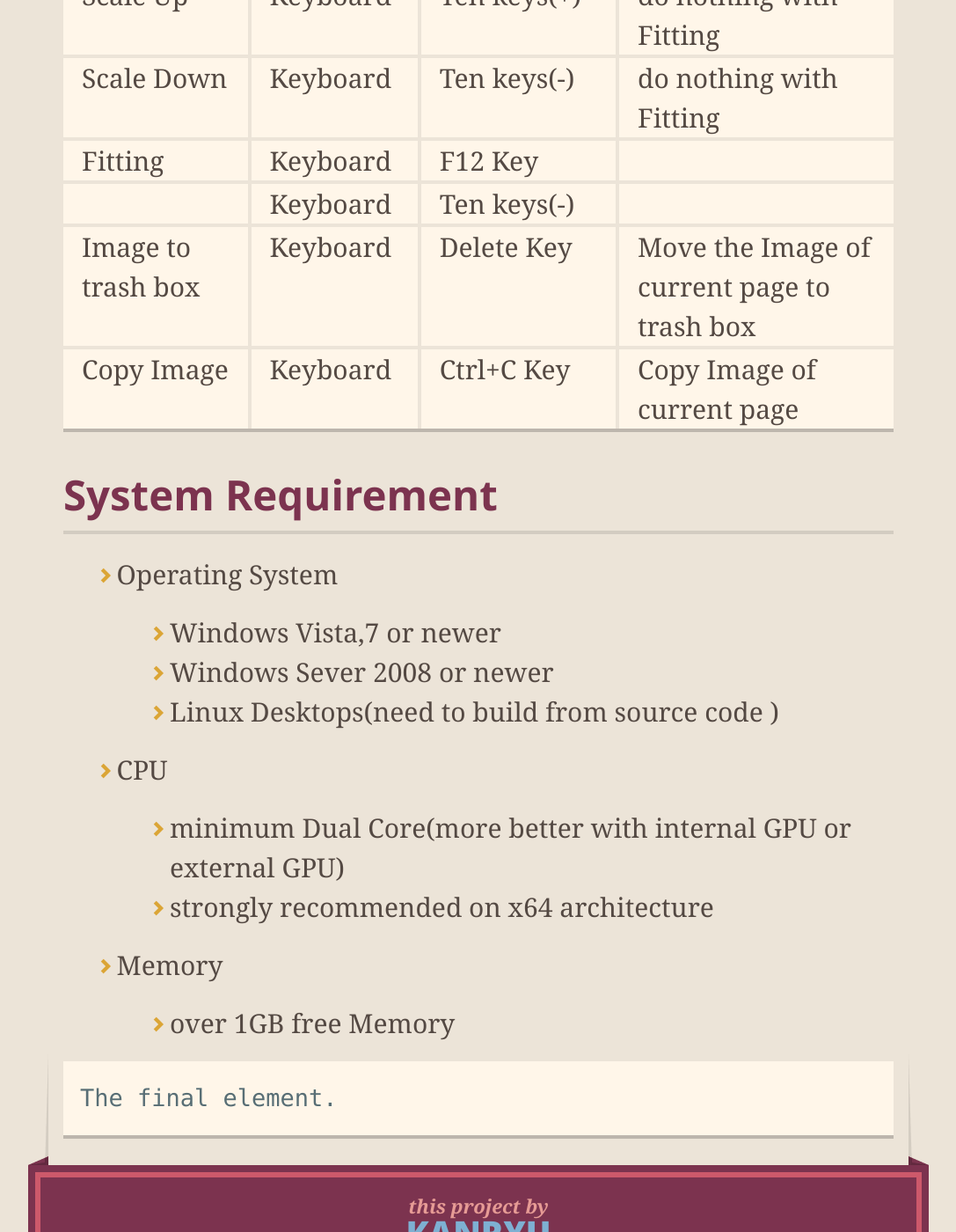
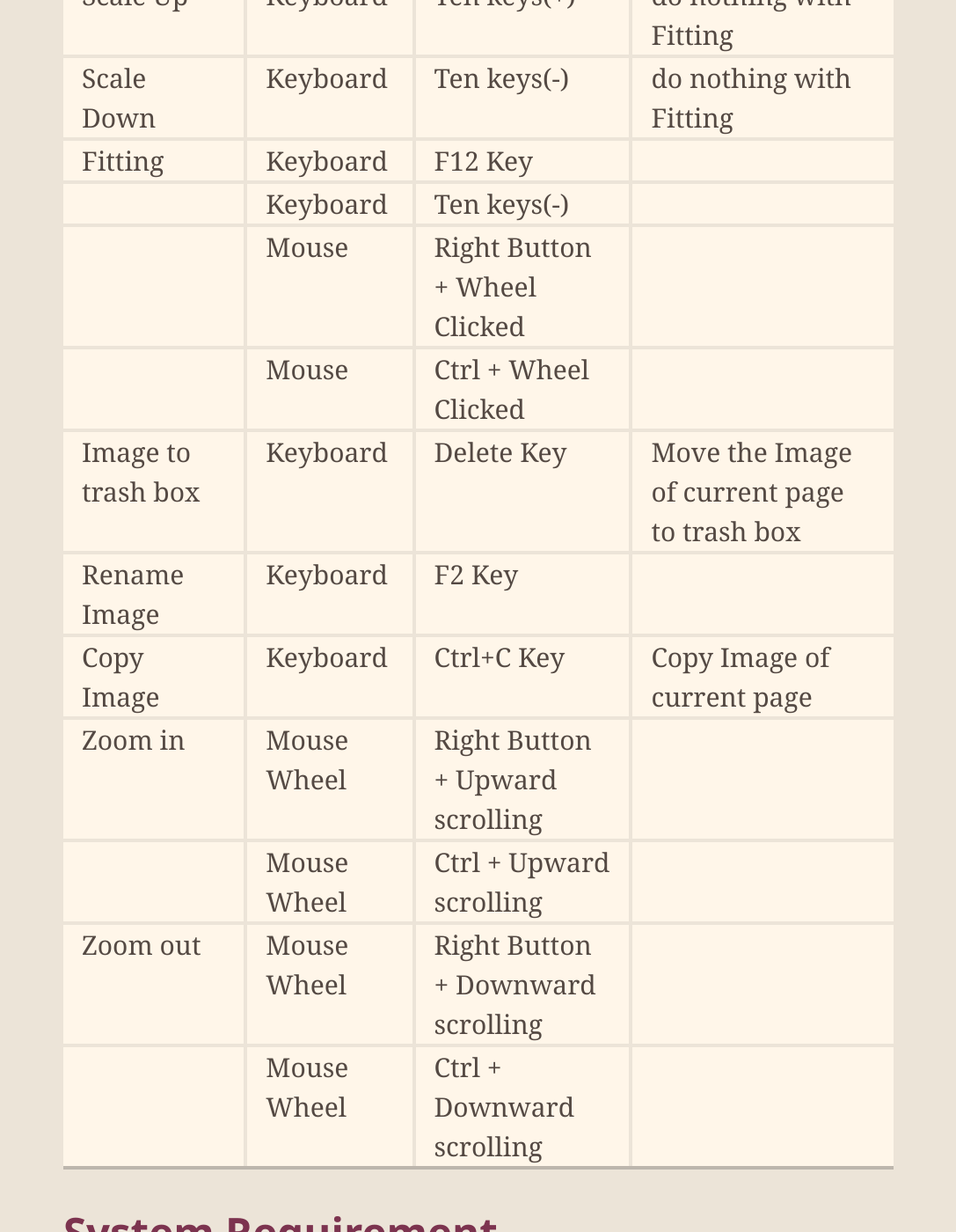
Before and after one commit to kanryu/quickviewer, a Jekyll site: the page built from docs/index.md, in a window 1280 px wide and 1400 px high, scrolled down 13752 px. Shown: the whole window at 88% size, without its empty margins (96-1183 px from the left). Built offline with Jekyll 4.4.1, drawn with Linux system fonts in a browser that asks for light colours; nearby versions of some CDN libraries; our own code applies the rules of GitHub Pages for plain Markdown files; some of the changed text lies outside the part shown.

Commit message:
Update index.md

```diff
--- a/docs/index.md
+++ b/docs/index.md
@@ -196,11 +196,11 @@ You can do screen operations with the main menu, tool bar, mouse button, wheel,
 |:------------|:---------|:--------|:--------|
 | Next Page   | Keyboard | Right Key(→) | |
 |             | Keyboard | Space Key | |
-|             | Mouse Wheel | Downword rotation | |
+|             | Mouse Wheel | Downward scrolling | |
 |             | Mouse    | Forward Button   | |
 | Prev Page   | Keyboard | Left Key(←) | |
 |             | Keyboard | BackSpace Key | |
-|             | Mouse Wheel | Upword rotation | |
+|             | Mouse Wheel | Upward scrolling | |
 |             | Mouse    | Back Button | |
 | First Page  | Keyboard | Home Key | |
 | Last Page   | Keyboard | End Key | |
@@ -214,9 +214,15 @@ You can do screen operations with the main menu, tool bar, mouse button, wheel,
 | Scale Down  | Keyboard | Ten keys(-) | do nothing with Fitting |
 | Fitting     | Keyboard | F12 Key |  |
 |             | Keyboard | Ten keys(-) | |
+|             | Mouse  | Right Button + Wheel Clicked | |
+|             | Mouse  | Ctrl + Wheel Clicked | |
 | Image to trash box   | Keyboard | Delete Key | Move the Image of current page to trash box |
+| Rename Image | Keyboard | F2 Key |  |
 | Copy Image   | Keyboard | Ctrl+C Key | Copy Image of current page |
-
+| Zoom in     | Mouse Wheel | Right Button + Upward scrolling | |
+|             | Mouse Wheel | Ctrl + Upward scrolling | |
+| Zoom out    | Mouse Wheel | Right Button + Downward scrolling | |
+|             | Mouse Wheel | Ctrl + Downward scrolling | |
 
 
 
```
